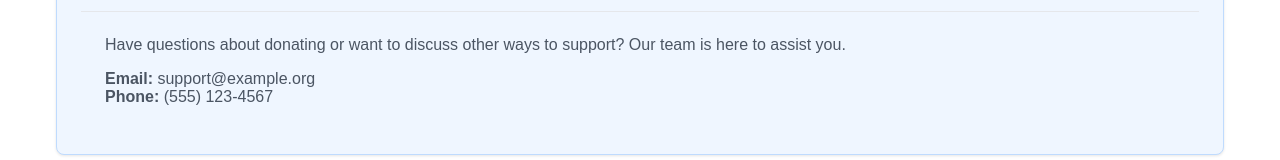
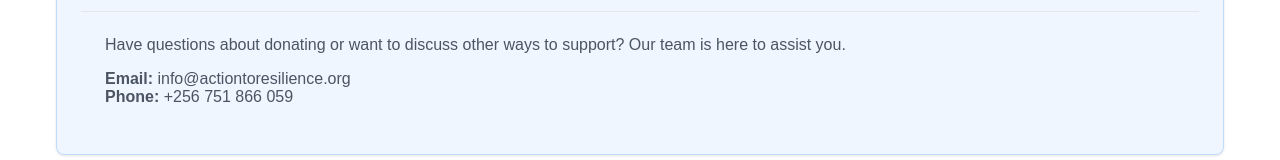
Before and after one commit to cosmah/actiontoresilienceuganda, a React (Create React App) app in the folder actiontoresilienceuganda/: page /support in a window 1280 px wide. Shown: the part 782-942 px from the top of the page. Built offline with nearby package versions, Linux system fonts and the light colour scheme.

Commit message:
added footer in support

```diff
--- a/actiontoresilienceuganda/src/components/Donations/Donations.jsx
+++ b/actiontoresilienceuganda/src/components/Donations/Donations.jsx
@@ -36,8 +36,8 @@
       </div>
       <div className="donation-info">
         <p>For any questions about donations, please contact us at:</p>
-        <p>Email: donations@example.org</p>
-        <p>Phone: (555) 123-4567</p>
+        <p className="contact-info"><strong>Email:</strong> info@actiontoresilience.org</p>
+        <p className="contact-info"><strong>Phone:</strong> +256 751 866 059</p>
       </div>
     </div>
   );
--- a/actiontoresilienceuganda/src/components/Support/Support.jsx
+++ b/actiontoresilienceuganda/src/components/Support/Support.jsx
@@ -1,6 +1,7 @@
 import React, { useState } from 'react';
 import { useNavigate } from 'react-router-dom';
 import './Support.css';
+import Footer from '../Footer/Footer';
 
 const Button = ({ children, className, to, ...props }) => {
   const navigate = useNavigate();
@@ -108,6 +109,7 @@
 
 const Support = () => {
   return (
+    <div>
     <div className="support-container">
       <h1 className="main-title">Support Our Mission</h1>
 
@@ -156,10 +158,12 @@
             Have questions about donating or want to discuss other ways to support?
             Our team is here to assist you.
           </p>
-          <p className="contact-info"><strong>Email:</strong> support@example.org</p>
-          <p className="contact-info"><strong>Phone:</strong> (555) 123-4567</p>
+          <p className="contact-info"><strong>Email:</strong> info@actiontoresilience.org</p>
+          <p className="contact-info"><strong>Phone:</strong> +256 751 866 059</p>
         </CardContent>
       </Card>
+    </div>
+            <Footer />
     </div>
   );
 };
```
